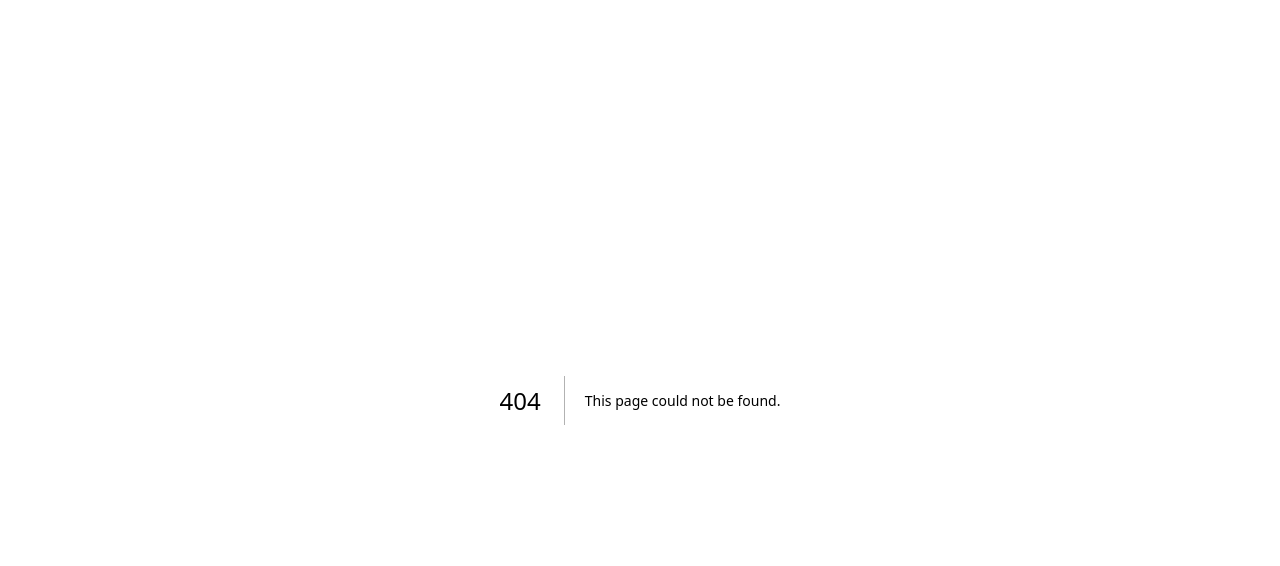
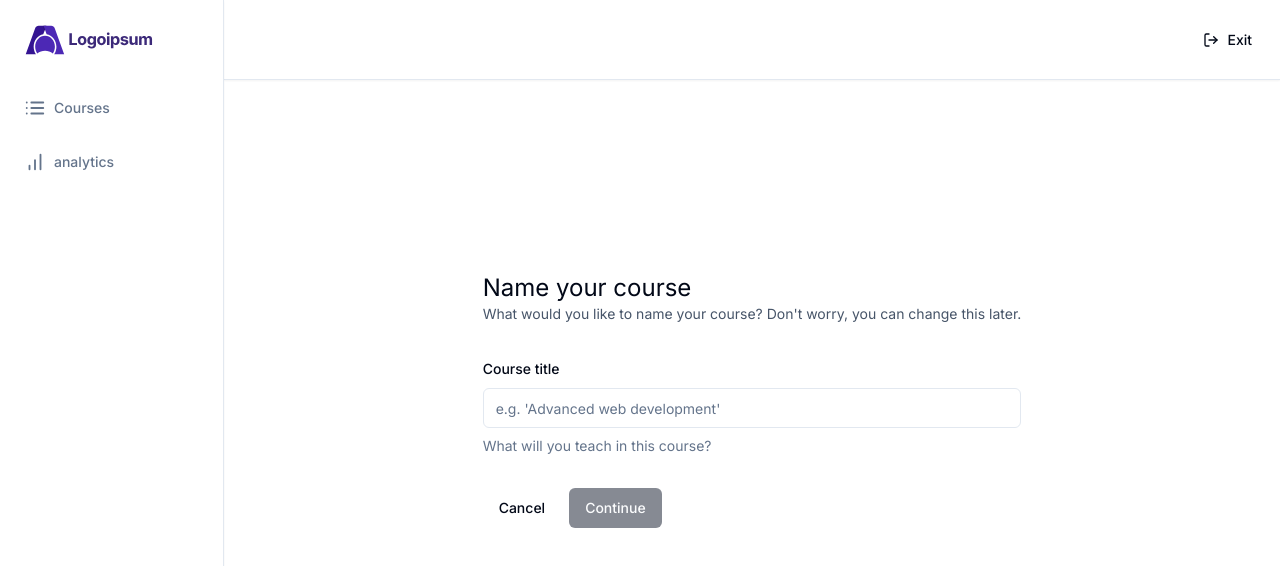
Before and after one commit to Youssefelharouch/LMS-_rojet, a Next.js app: page /teacher/create in a window 1280 px wide. Before the commit this address had no page. Shown: the top 566 px of the page. Built offline with nearby package versions, Linux system fonts and the light colour scheme.

Commit message:
add:(create course form)

```diff
--- a/app/(dashboard)/(routes)/teacher/courses/page.tsx
+++ b/app/(dashboard)/(routes)/teacher/courses/page.tsx
@@ -1,10 +1,16 @@
+import { Button } from "@/components/ui/button"
+import Link from "next/link"
 
-function page() {
+function CoursesPage() {
   return (
-    <div>
-
+    <div className="p-6">
+      <Link href='/teacher/create'>
+      <Button>
+        Create Course
+      </Button>
+      </Link>
     </div>
   )
 }
 
-export default page
+export default CoursesPage
--- /dev/null
+++ b/app/(dashboard)/(routes)/teacher/create/page.tsx
@@ -0,0 +1,98 @@
+
+"use client"
+
+import { z } from "zod"
+import { zodResolver } from "@hookform/resolvers/zod"
+import { useForm } from "react-hook-form"
+
+import { Button } from "@/components/ui/button"
+import {
+  Form,
+  FormControl,
+  FormDescription,
+  FormField,
+  FormItem,
+  FormLabel,
+  FormMessage,
+} from "@/components/ui/form"
+import { Input } from "@/components/ui/input"
+import Link from "next/link"
+
+const formSchema = z.object({
+    title: z.string().min(1,{message:"Title is required"}),
+  })
+
+const CreatePage = () => {
+    const form = useForm<z.infer<typeof formSchema>>({
+        resolver: zodResolver(formSchema),
+        defaultValues: {
+            title: "",
+        }
+    })
+    const {isSubmitting,isValid} = form.formState
+    const onSubmit = (values: z.infer<typeof formSchema>)=> {
+        console.log(values)
+    }
+
+
+    return (
+        <div className="max-w-5xl mx-auto flex md:items-center md:justify-center h-full p-6">
+          <div>
+            <h1 className="text-2xl">
+              Name your course
+            </h1>
+            <p className="text-sm text-slate-600">
+              What would you like to name your course? Don&apos;t worry, you can change this later.
+            </p>
+            <Form {...form}>
+              <form
+                onSubmit={form.handleSubmit(onSubmit)}
+                className="space-y-8 mt-8"
+              >
+                <FormField
+                  control={form.control}
+                  name="title"
+                  render={({ field }) => (
+                    <FormItem>
+                      <FormLabel>
+                        Course title
+                      </FormLabel>
+                      <FormControl>
+                        <Input
+                          disabled={isSubmitting}
+                          placeholder="e.g. 'Advanced web development'"
+                          {...field}
+                        />
+                      </FormControl>
+                      <FormDescription>
+                        What will you teach in this course?
+                      </FormDescription>
+                      <FormMessage />
+                    </FormItem>
+                  )}
+                />
+                <div className="flex items-center gap-x-2">
+                  <Link href="/">
+                    <Button
+                      type="button"
+                      variant="ghost"
+                    >
+                      Cancel
+                    </Button>
+                  </Link>
+                  <Button
+                    type="submit"
+                    disabled={!isValid || isSubmitting}
+                  >
+                    Continue
+                  </Button>
+                </div>
+              </form>
+            </Form>
+          </div>
+        </div>
+       );
+    }
+
+
+export default CreatePage
--- /dev/null
+++ b/components/ui/form.tsx
@@ -0,0 +1,176 @@
+import * as React from "react"
+import * as LabelPrimitive from "@radix-ui/react-label"
+import { Slot } from "@radix-ui/react-slot"
+import {
+  Controller,
+  ControllerProps,
+  FieldPath,
+  FieldValues,
+  FormProvider,
+  useFormContext,
+} from "react-hook-form"
+
+import { cn } from "@/lib/utils"
+import { Label } from "@/components/ui/label"
+
+const Form = FormProvider
+
+type FormFieldContextValue<
+  TFieldValues extends FieldValues = FieldValues,
+  TName extends FieldPath<TFieldValues> = FieldPath<TFieldValues>
+> = {
+  name: TName
+}
+
+const FormFieldContext = React.createContext<FormFieldContextValue>(
+  {} as FormFieldContextValue
+)
+
+const FormField = <
+  TFieldValues extends FieldValues = FieldValues,
+  TName extends FieldPath<TFieldValues> = FieldPath<TFieldValues>
+>({
+  ...props
+}: ControllerProps<TFieldValues, TName>) => {
+  return (
+    <FormFieldContext.Provider value={{ name: props.name }}>
+      <Controller {...props} />
+    </FormFieldContext.Provider>
+  )
+}
+
+const useFormField = () => {
+  const fieldContext = React.useContext(FormFieldContext)
+  const itemContext = React.useContext(FormItemContext)
+  const { getFieldState, formState } = useFormContext()
+
+  const fieldState = getFieldState(fieldContext.name, formState)
+
+  if (!fieldContext) {
+    throw new Error("useFormField should be used within <FormField>")
+  }
+
+  const { id } = itemContext
+
+  return {
+    id,
+    name: fieldContext.name,
+    formItemId: `${id}-form-item`,
+    formDescriptionId: `${id}-form-item-description`,
+    formMessageId: `${id}-form-item-message`,
+    ...fieldState,
+  }
+}
+
+type FormItemContextValue = {
+  id: string
+}
+
+const FormItemContext = React.createContext<FormItemContextValue>(
+  {} as FormItemContextValue
+)
+
+const FormItem = React.forwardRef<
+  HTMLDivElement,
+  React.HTMLAttributes<HTMLDivElement>
+>(({ className, ...props }, ref) => {
+  const id = React.useId()
+
+  return (
+    <FormItemContext.Provider value={{ id }}>
+      <div ref={ref} className={cn("space-y-2", className)} {...props} />
+    </FormItemContext.Provider>
+  )
+})
+FormItem.displayName = "FormItem"
+
+const FormLabel = React.forwardRef<
+  React.ElementRef<typeof LabelPrimitive.Root>,
+  React.ComponentPropsWithoutRef<typeof LabelPrimitive.Root>
+>(({ className, ...props }, ref) => {
+  const { error, formItemId } = useFormField()
+
+  return (
+    <Label
+      ref={ref}
+      className={cn(error && "text-destructive", className)}
+      htmlFor={formItemId}
+      {...props}
+    />
+  )
+})
+FormLabel.displayName = "FormLabel"
+
+const FormControl = React.forwardRef<
+  React.ElementRef<typeof Slot>,
+  React.ComponentPropsWithoutRef<typeof Slot>
+>(({ ...props }, ref) => {
+  const { error, formItemId, formDescriptionId, formMessageId } = useFormField()
+
+  return (
+    <Slot
+      ref={ref}
+      id={formItemId}
+      aria-describedby={
+        !error
+          ? `${formDescriptionId}`
+          : `${formDescriptionId} ${formMessageId}`
+      }
+      aria-invalid={!!error}
+      {...props}
+    />
+  )
+})
+FormControl.displayName = "FormControl"
+
+const FormDescription = React.forwardRef<
+  HTMLParagraphElement,
+  React.HTMLAttributes<HTMLParagraphElement>
+>(({ className, ...props }, ref) => {
+  const { formDescriptionId } = useFormField()
+
+  return (
+    <p
+      ref={ref}
+      id={formDescriptionId}
+      className={cn("text-sm text-muted-foreground", className)}
+      {...props}
+    />
+  )
+})
+FormDescription.displayName = "FormDescription"
+
+const FormMessage = React.forwardRef<
+  HTMLParagraphElement,
+  React.HTMLAttributes<HTMLParagraphElement>
+>(({ className, children, ...props }, ref) => {
+  const { error, formMessageId } = useFormField()
+  const body = error ? String(error?.message) : children
+
+  if (!body) {
+    return null
+  }
+
+  return (
+    <p
+      ref={ref}
+      id={formMessageId}
+      className={cn("text-sm font-medium text-destructive", className)}
+      {...props}
+    >
+      {body}
+    </p>
+  )
+})
+FormMessage.displayName = "FormMessage"
+
+export {
+  useFormField,
+  Form,
+  FormItem,
+  FormLabel,
+  FormControl,
+  FormDescription,
+  FormMessage,
+  FormField,
+}
--- /dev/null
+++ b/components/ui/input.tsx
@@ -0,0 +1,25 @@
+import * as React from "react"
+
+import { cn } from "@/lib/utils"
+
+export interface InputProps
+  extends React.InputHTMLAttributes<HTMLInputElement> {}
+
+const Input = React.forwardRef<HTMLInputElement, InputProps>(
+  ({ className, type, ...props }, ref) => {
+    return (
+      <input
+        type={type}
+        className={cn(
+          "flex h-10 w-full rounded-md border border-input bg-background px-3 py-2 text-sm ring-offset-background file:border-0 file:bg-transparent file:text-sm file:font-medium placeholder:text-muted-foreground focus-visible:outline-none focus-visible:ring-2 focus-visible:ring-ring focus-visible:ring-offset-2 disabled:cursor-not-allowed disabled:opacity-50",
+          className
+        )}
+        ref={ref}
+        {...props}
+      />
+    )
+  }
+)
+Input.displayName = "Input"
+
+export { Input }
--- /dev/null
+++ b/components/ui/label.tsx
@@ -0,0 +1,26 @@
+"use client"
+
+import * as React from "react"
+import * as LabelPrimitive from "@radix-ui/react-label"
+import { cva, type VariantProps } from "class-variance-authority"
+
+import { cn } from "@/lib/utils"
+
+const labelVariants = cva(
+  "text-sm font-medium leading-none peer-disabled:cursor-not-allowed peer-disabled:opacity-70"
+)
+
+const Label = React.forwardRef<
+  React.ElementRef<typeof LabelPrimitive.Root>,
+  React.ComponentPropsWithoutRef<typeof LabelPrimitive.Root> &
+    VariantProps<typeof labelVariants>
+>(({ className, ...props }, ref) => (
+  <LabelPrimitive.Root
+    ref={ref}
+    className={cn(labelVariants(), className)}
+    {...props}
+  />
+))
+Label.displayName = LabelPrimitive.Root.displayName
+
+export { Label }
```
Also changed, not shown: package.json (+6 -1 lines), 1 other file (tests, documents, lock files or other folders).
